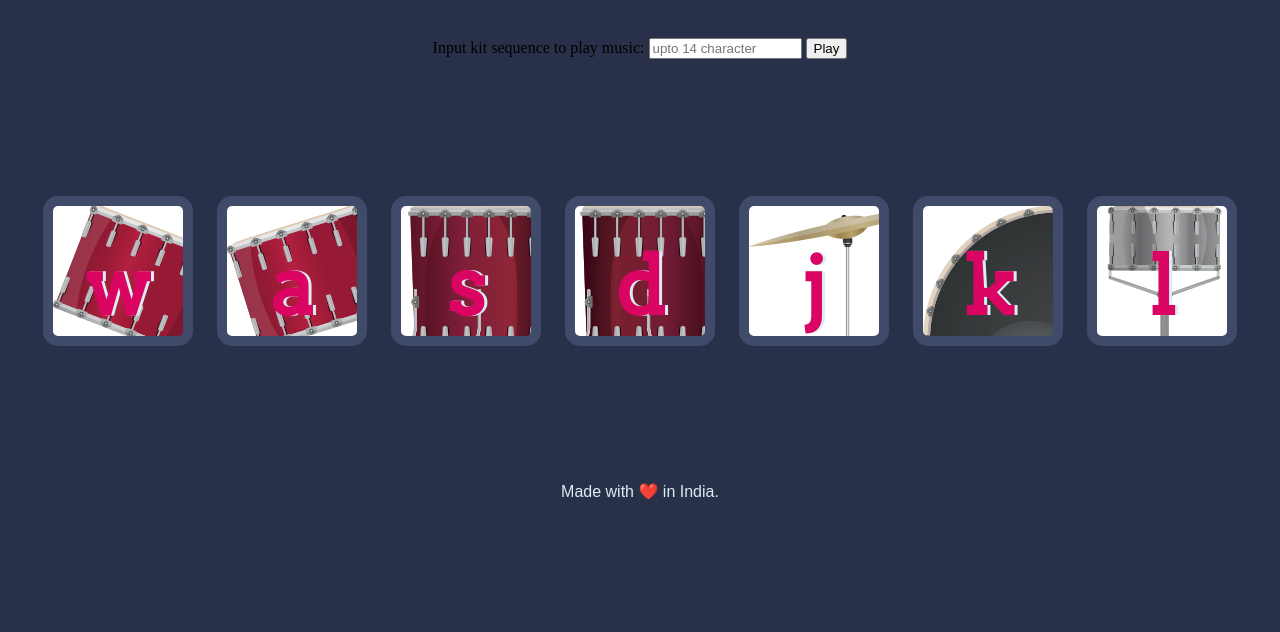
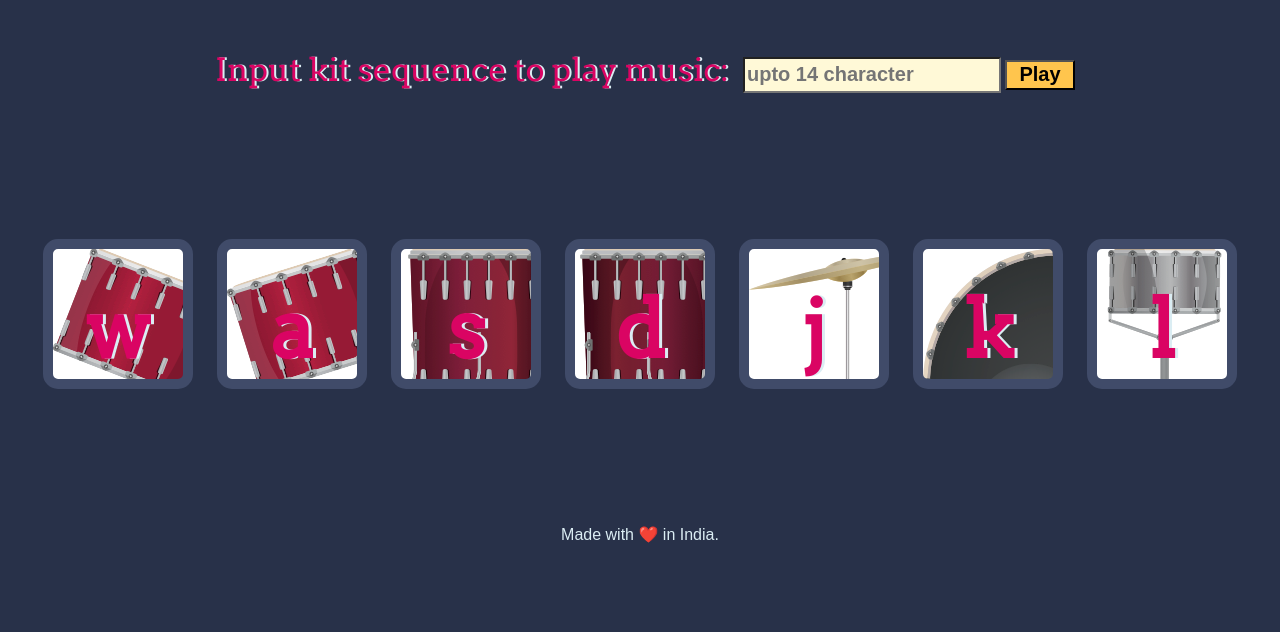
Before and after one commit to Shaquib07/Drum-kit.music, a plain HTML site: page index.html in a window 1280 px wide. Shown: the part 168-800 px from the top of the page. Drawn offline with Linux system fonts and the light colour scheme.

Commit message:
Update styles.css

```diff
--- a/styles.css
+++ b/styles.css
@@ -64,6 +64,39 @@ footer {
   color: red;
 }
 
+.input{
+  outline: none;
+  font-size: 2rem;
+  font-family: 'Arvo', cursive;
+  line-height: 2;
+  font-weight: 100;
+  color: #DA0463;
+   text-shadow: 2px 0 #DBEDF3;
+  border-radius: 15px;
+  text-align: center;
+  margin: 10px;
+}
+
+#sequence{
+  width:250px;
+  height:30px;
+  font-size: 20px;
+  background-color: #FFF9D7;
+  font-weight: bold;
+}
+
+#btn1{
+  width: 70px;
+  height: 30px;
+  font-size: 20px;
+  font-weight: bold;
+  background-color:#FFC54D ;
+}
+
+#btn1:hover{
+    background-color:  #FF9F29;
+}
+
 .drum {
   outline: none;
   border: 10px solid #404B69;
```
